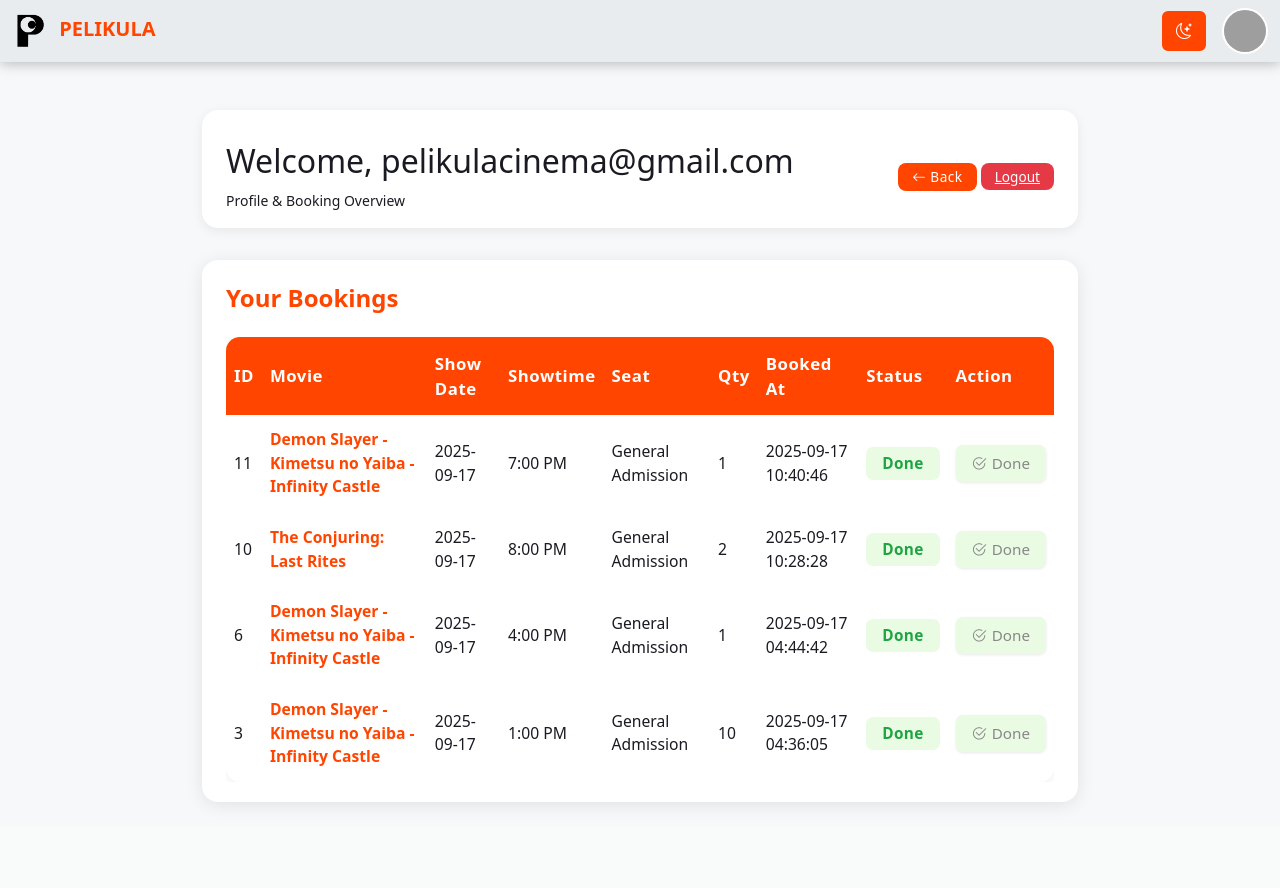
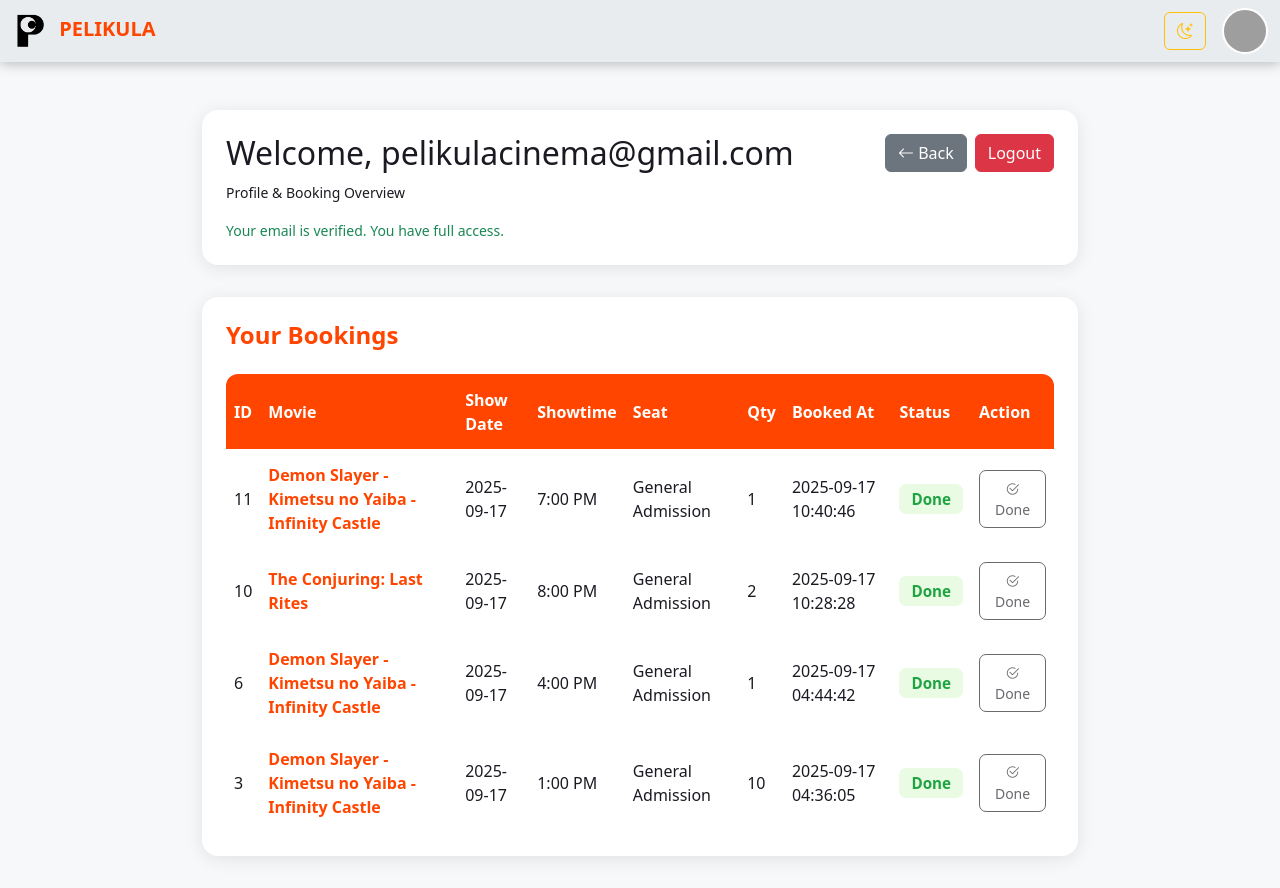
Before and after one commit to timbibat/PELIKULA_APP, a PHP site: page /profile.php in a window 1280 px wide. Before the commit the page ends 806 px from the top, so only its background shows below. Run offline with PHP 8.4, Linux system fonts and the light colour scheme; a user stored in the database is signed in; data comes from the database, SQL or seed files in the repository; grey boxes are pictures that could not be loaded.

Commit message:
profile fix

```diff
--- a/profile.php
+++ b/profile.php
@@ -3,19 +3,33 @@ require 'vendor/autoload.php';
 require 'db.php';
 session_start();
 
-if (!isset($_SESSION['user_email']) || !isset($_SESSION['is_verified']) || !$_SESSION['is_verified']) {
+/**
+ * Modified profile.php:
+ * - Do NOT immediately redirect unverified users to index.php.
+ * - Require session user_email (must be logged in). If not logged in, redirect to index.php.
+ * - If logged in but not verified, show a prominent verification banner with a "Resend verification" button
+ *   that links to send_verification.php (which will use the session access token & verification_token).
+ * - Still show the user's bookings (read-only). Actions that require verification (like booking) remain protected
+ *   by their own pages. Cancel booking will still be available only when that booking's status is 'Upcoming'.
+ *
+ * Replace your existing profile.php with this file.
+ */
+
+// If not logged in at all, send back to index.php
+if (!isset($_SESSION['user_email'])) {
     header("Location: index.php");
     exit;
 }
 
 $email = $_SESSION['user_email'];
+$isVerified = !empty($_SESSION['is_verified']) && $_SESSION['is_verified'];
 
-// Fetch user info
+// Fetch user info from DB (for display & double-check)
 $stmt = $pdo->prepare("SELECT * FROM users WHERE email=?");
 $stmt->execute([$email]);
 $user = $stmt->fetch();
 
-// Update status for past bookings if not cancelled
+// Update status for past bookings if not cancelled (same as original behavior)
 $pdo->query("
     UPDATE bookings
     SET status='Done'
@@ -52,11 +66,6 @@ $bookings = $stmt->fetchAll();
       --navbar-bg: #e9ecef;
       --navbar-text: #1a1a22;
       --footer-bg: #e9ecef;
-      --brand: #FF4500;
-      --badge-bg: #6c757d;
-      --toggle-btn-bg: #FF4500;
-      --toggle-btn-color: #fff;
-      --toggle-btn-border: #FF4500;
     }
     body.dark-mode {
       --accent: #0d6efd;
@@ -67,11 +76,6 @@ $bookings = $stmt->fetchAll();
       --navbar-bg: #23272f;
       --navbar-text: #fff;
       --footer-bg: #181a20;
-      --brand: #0d6efd;
-      --badge-bg: #343a40;
-      --toggle-btn-bg: #23272f;
-      --toggle-btn-color: #0d6efd;
-      --toggle-btn-border: #0d6efd;
     }
     body {
       background: var(--bg-main);
@@ -81,175 +85,29 @@ $bookings = $stmt->fetchAll();
     .navbar { background: var(--navbar-bg) !important; box-shadow:0 2px 12px rgba(0,0,0,0.25);}
     .navbar .navbar-brand { color: var(--accent) !important; }
     .navbar-profile-pic { width: 46px; height: 46px; border-radius: 50%; object-fit: cover; border: 2px solid #fff; }
-    #toggleModeBtn {
-      background: var(--toggle-btn-bg) !important;
-      color: var(--toggle-btn-color) !important;
-      border: 2px solid var(--toggle-btn-border) !important;
-      transition: background 0.2s, color 0.2s, border 0.2s;
+    .verify-banner {
+      border-radius: 12px;
+      padding: 12px 16px;
+      margin-bottom: 1rem;
+      display:flex;
+      align-items:center;
+      gap:12px;
+      background: linear-gradient(90deg, #fff8f0, #fff3ea);
+      border: 1px solid rgba(255,69,0,0.12);
     }
-    #toggleModeBtn:focus {
-      outline: 2px solid var(--toggle-btn-border);
-    }
-    .profile-header {
-      background: var(--bg-card);
-      color: var(--text-main);
-      border-radius: 16px;
-      padding: 2rem 1.5rem 1rem 1.5rem;
-      box-shadow: 0 3px 12px rgba(0,0,0,0.07);
-      margin-bottom: 2rem;
-      display: flex;
-      justify-content: space-between;
-      align-items: center;
-      flex-wrap: wrap;
-    }
-    @media (max-width:900px) {
-      .profile-header { flex-direction: column; gap: 1rem; text-align: center; }
-    }
-    .card-section {
-      background: var(--bg-card);
-      border-radius: 16px;
-      box-shadow: 0 3px 18px rgba(0,0,0,0.09);
-      margin-bottom: 2rem;
-      padding: 1.5rem 1.5rem 1.2rem 1.5rem;
-    }
-    .bookings-table {
-      width: 100%;
-      border-collapse: separate;
-      border-spacing: 0;
-      background: var(--bg-card);
-      border-radius: 14px;
-      overflow: hidden;
-      box-shadow: 0 2px 10px rgba(0,0,0,0.07);
-    }
-    .bookings-table th, .bookings-table td {
-      padding: 0.85rem 0.5rem;
-      vertical-align: middle;
-      font-size: 1.05rem;
-      border: none;
-    }
-    .bookings-table thead {
-      background: var(--accent);
-      color: #fff;
-    }
-    .bookings-table th {
-      font-weight: 700;
-      letter-spacing: 0.03em;
-    }
-    .bookings-table tbody tr {
-      transition: background 0.16s;
-    }
-    .bookings-table tbody tr:hover {
-      background: #fff5ec;
-    }
-    body.dark-mode .bookings-table tbody tr:hover {
-      background: #23272f;
-      color: var(--text-main);
-    }
-    .bookings-table td {
-      font-size: 0.98rem;
-    }
-    .badge-status {
-      border-radius: 7px;
-      padding: 5px 16px;
-      font-weight: 600;
-      font-size: 0.98em;
-      letter-spacing: 0.02em;
-      border: none;
-      display: inline-block;
-    }
-    .badge-status.done {
-      background: #eafbe4;
-      color: #1fa443;
-    }
-    .badge-status.cancelled {
-      background: #ffe5e0;
-      color: #cc0000;
-    }
-    .badge-status.upcoming {
-      background: #fff4e5;
-      color: var(--accent);
-    }
-    .btn-action {
-      border-radius: 7px;
-      font-weight: 500;
-      font-size: 0.97em;
-      padding: 7px 16px;
-      display: flex;
-      align-items: center;
-      gap: 5px;
-      box-shadow: 0 1px 3px rgba(0,0,0,0.09);
-      border: none;
-    }
-    .btn-action.cancel { background: #ffe5e0; color: #cc0000; }
-    .btn-action.cancel:hover { background: #ffbdb2; color: #a70000; }
-    .btn-action.done { background: #eafbe4; color: #888;}
-    .btn-action.cancelled { background: #ffe5e0; color: #cc0000;}
-    .no-bookings {
-      text-align: center;
-      color: #888;
-      font-style: italic;
-      padding: 2rem 0;
-    }
-    .goback-btn {
-      background: var(--accent);
-      color: #fff;
-      border-radius: 8px;
-      border: none;
-      padding: 4px 14px;
-      font-weight: 500;
-      font-size: 0.85rem;
-      letter-spacing: 0.5px;
-      transition: background 0.2s;
-    }
-    .goback-btn:hover {
-      background: #d13d00;
-      color: #fff;
-    }
-    .logout-btn {
-      background: #e63946;
-      color: #fff;
-      border-radius: 8px;
-      border: none;
-      padding: 4px 14px;
-      font-weight: 500;
-      font-size: 0.85rem;
-      transition: background 0.2s;
-    }
-    .logout-btn:hover {
-      background: #b81f2d;
-    }
-    @media (max-width: 700px) {
-      .bookings-table th, .bookings-table td { padding: 0.55rem 0.14rem; font-size: 0.95rem;}
-      .badge-status, .btn-action { font-size: 0.95em; padding: 6px 9px;}
-      .profile-header { padding: 1.2rem 0.6rem;}
-      .card-section { padding: 0.7rem 0.2rem; }
-    }
+    .verify-banner .title { font-weight:700; color:var(--accent); }
+    .card-section { background: var(--bg-card); border-radius: 16px; box-shadow: 0 3px 18px rgba(0,0,0,0.09); margin-bottom: 2rem; padding: 1.5rem; }
+    .bookings-table { width:100%; border-collapse: collapse; background: var(--bg-card); border-radius: 12px; overflow:hidden; }
+    .bookings-table th, .bookings-table td { padding: 0.85rem 0.5rem; vertical-align: middle; font-size: 1rem; }
+    .bookings-table thead { background: var(--accent); color: #fff; }
+    .badge-status { border-radius: 7px; padding: 5px 12px; font-weight:600; font-size:0.95rem; }
+    .badge-status.done { background: #eafbe4; color: #1fa443; }
+    .badge-status.cancelled { background: #ffe5e0; color: #cc0000; }
+    .badge-status.upcoming { background: #fff4e5; color: var(--accent); }
+    .btn-action { border-radius: 7px; font-weight: 500; padding: 7px 12px; }
+    .btn-action.cancel { background: #ffe5e0; color: #cc0000; border: none; }
+    .no-bookings { text-align:center; color:#888; padding:2rem 0; }
     </style>
-    <script>
-    function setMode(mode) {
-      const dark = (mode === 'dark');
-      if (dark) {
-        document.body.classList.add('dark-mode');
-        localStorage.setItem('theme', 'dark');
-        document.getElementById('modeIcon').className = 'bi bi-brightness-high';
-      } else {
-        document.body.classList.remove('dark-mode');
-        localStorage.setItem('theme', 'light');
-        document.getElementById('modeIcon').className = 'bi bi-moon-stars';
-      }
-    }
-    document.addEventListener('DOMContentLoaded', function() {
-      const theme = localStorage.getItem('theme') || 'light';
-      setMode(theme);
-      const toggleBtn = document.getElementById('toggleModeBtn');
-      if (toggleBtn) {
-        toggleBtn.addEventListener('click', function() {
-          const isDark = document.body.classList.contains('dark-mode');
-          setMode(isDark ? 'light' : 'dark');
-        });
-      }
-    });
-    </script>
 </head>
 <body>
 <nav class="navbar navbar-expand-lg sticky-top">
@@ -262,9 +120,8 @@ $bookings = $stmt->fetchAll();
       <button id="toggleModeBtn" class="btn btn-outline-warning me-3" title="Toggle light/dark mode">
         <i class="bi bi-moon-stars" id="modeIcon"></i>
       </button>
-      <?php if (isset($_SESSION['user_email'])): ?>
       <?php
-          $displayName = explode('@', $_SESSION['user_email'])[0];
+        $displayName = explode('@', $email)[0];
         $profileImg = !empty($_SESSION['user_picture'])
             ? htmlspecialchars($_SESSION['user_picture'])
             : "https://ui-avatars.com/api/?name=" . urlencode($displayName) . "&background=0D8ABC&color=fff";
@@ -272,22 +129,46 @@ $bookings = $stmt->fetchAll();
       <a href="profile.php" title="Go to Profile">
         <img src="<?php echo $profileImg; ?>" class="navbar-profile-pic" alt="Profile">
       </a>
-      <?php endif; ?>
     </div>
   </div>
 </nav>
+
 <div class="container mt-5" style="max-width:900px;">
-    <div class="profile-header">
+    <div class="card-section">
+        <div class="d-flex justify-content-between align-items-start flex-wrap">
             <div>
-            <h2> Welcome, <?php echo htmlspecialchars($user['email']); ?></h2>
+                <h2> Welcome, <?php echo htmlspecialchars($user['email'] ?? $email); ?></h2>
                 <small>Profile & Booking Overview</small>
             </div>
-        <div>
-            <button class="goback-btn" onclick="window.location.href='index.php'"><i class="bi bi-arrow-left"></i> Back</button>
-            <a href="logout.php" class="logout-btn">Logout</a>
+            <div class="d-flex gap-2">
+                <button class="btn btn-secondary" onclick="window.location.href='index.php'"><i class="bi bi-arrow-left"></i> Back</button>
+                <a href="logout.php" class="btn btn-danger">Logout</a>
             </div>
         </div>
-    <div class="card-section mb-4">
+
+        <?php if (!$isVerified): ?>
+            <div class="verify-banner mt-3">
+                <div>
+                    <svg xmlns="http://www.w3.org/2000/svg" width="34" height="34" fill="currentColor" class="bi bi-envelope-check" viewBox="0 0 16 16" style="color:var(--accent)"><path d="M2 2a2 2 0 0 0-2 2v8a2 2 0 0 0 2 2h12a2 2 0 0 0 2-2V4a2 2 0 0 0-2-2H2z"/><path d="M10.854 7.646a.5.5 0 0 1 .11.638l-.057.07-2 2a.5.5 0 0 1-.638.057l-.07-.057-1-1a.5.5 0 0 1 .638-.765l.07.057L9 8.293l1.854-1.647z"/></svg>
+                </div>
+                <div style="flex:1">
+                    <div class="title">Email not verified</div>
+                    <div class="small text-muted">Please verify your email to access all features (bookings, cancellations, etc.).</div>
+                </div>
+                <div class="text-end">
+                    <!-- send_verification.php will use the session access_token & verification_token to send the email -->
+                    <a href="send_verification.php" class="btn btn-outline-primary">Resend verification email</a>
+                    <div class="mt-1 small text-muted">Verification token: <?php echo htmlspecialchars($_SESSION['verification_token'] ?? $user['verification_token'] ?? '—'); ?></div>
+                </div>
+            </div>
+        <?php else: ?>
+            <div class="mt-3">
+                <div class="small text-success">Your email is verified. You have full access.</div>
+            </div>
+        <?php endif; ?>
+    </div>
+
+    <div class="card-section">
       <h4 class="mb-4" style="font-weight:600; color:var(--accent);">Your Bookings</h4>
       <?php if (count($bookings) === 0): ?>
           <div class="no-bookings">You don't have any bookings yet.</div>
@@ -311,11 +192,7 @@ $bookings = $stmt->fetchAll();
           <?php foreach ($bookings as $b): ?>
             <tr>
               <td><?php echo $b['id']; ?></td>
-              <td>
-                <div style="font-weight:600; color:var(--accent);">
-                  <?php echo htmlspecialchars($b['movie_title'] ?? 'N/A'); ?>
-                </div>
-              </td>
+              <td><div style="font-weight:600; color:var(--accent);"><?php echo htmlspecialchars($b['movie_title'] ?? 'N/A'); ?></div></td>
               <td><?php echo htmlspecialchars($b['showdate']); ?></td>
               <td><?php echo htmlspecialchars($b['showtime']); ?></td>
               <td><?php echo htmlspecialchars($b['seat']); ?></td>
@@ -332,11 +209,16 @@ $bookings = $stmt->fetchAll();
               </td>
               <td>
                 <?php if ($b['status'] === "Upcoming"): ?>
-                  <a href="cancel_booking.php?id=<?php echo $b['id']; ?>" class="btn-action cancel"><i class="bi bi-x-circle"></i>Cancel</a>
+                  <!-- Only allow cancel if user is verified; otherwise, show tooltip/link to verify -->
+                  <?php if ($isVerified): ?>
+                    <a href="cancel_booking.php?id=<?php echo $b['id']; ?>" class="btn-action cancel btn btn-sm"><i class="bi bi-x-circle"></i> Cancel</a>
+                  <?php else: ?>
+                    <a href="send_verification.php" class="btn btn-sm btn-outline-secondary" title="Verify your email to cancel bookings"><i class="bi bi-envelope"></i> Verify to Cancel</a>
+                  <?php endif; ?>
                 <?php elseif ($b['status'] === "Done"): ?>
-                  <button class="btn-action done" disabled><i class="bi bi-check2-circle"></i>Done</button>
+                  <button class="btn-action done btn btn-sm" disabled><i class="bi bi-check2-circle"></i> Done</button>
                 <?php elseif ($b['status'] === "Cancelled"): ?>
-                  <button class="btn-action cancelled" disabled><i class="bi bi-x-circle"></i>Cancelled</button>
+                  <button class="btn-action cancelled btn btn-sm" disabled><i class="bi bi-x-circle"></i> Cancelled</button>
                 <?php endif; ?>
               </td>
             </tr>
@@ -347,5 +229,32 @@ $bookings = $stmt->fetchAll();
       <?php endif; ?>
     </div>
 </div>
+
+<script>
+function setMode(mode) {
+  const dark = (mode === 'dark');
+  if (dark) {
+    document.body.classList.add('dark-mode');
+    document.getElementById('modeIcon').className = 'bi bi-brightness-high';
+    localStorage.setItem('theme', 'dark');
+  } else {
+    document.body.classList.remove('dark-mode');
+    document.getElementById('modeIcon').className = 'bi bi-moon-stars';
+    localStorage.setItem('theme', 'light');
+  }
+}
+document.addEventListener('DOMContentLoaded', function() {
+  const theme = localStorage.getItem('theme') || 'light';
+  setMode(theme);
+  const toggleBtn = document.getElementById('toggleModeBtn');
+  if (toggleBtn) {
+    toggleBtn.addEventListener('click', function() {
+      const isDark = document.body.classList.contains('dark-mode');
+      setMode(isDark ? 'light' : 'dark');
+    });
+  }
+});
+</script>
+<script src="https://cdn.jsdelivr.net/npm/bootstrap@5.3.8/dist/js/bootstrap.bundle.min.js"></script>
 </body>
 </html>
```
Also changed, not shown: index.php (+0 -29 lines), oauth2callback.php (+20 -34 lines). Lines whose indentation alone changed are shown as unchanged.
